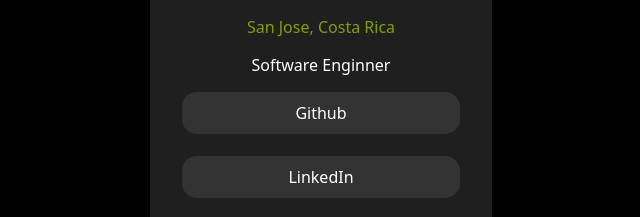
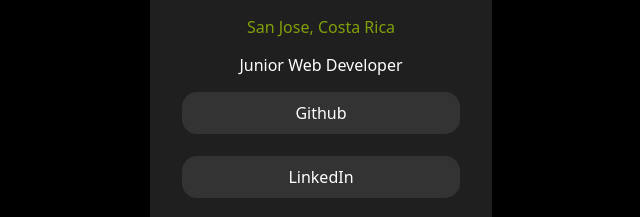
Before and after one commit to 0LHL0/Social-Profile-, a plain HTML site: page index.html in a window 1280 px wide. Shown: the part 313-530 px from the top of the page, 319-959 px from the left. Drawn offline with Linux system fonts and the light colour scheme.

Commit message:
Fix Description

```diff
--- a/index.html
+++ b/index.html
@@ -19,7 +19,7 @@
         <div class="residencia">
             <p>San Jose, Costa Rica</p>
         </div>
-        <p class="descripcion">Software Enginner</p>
+        <p class="descripcion">Junior Web Developer</p>
         <div class="links">
             <a href="https://github.com/0LHL0">Github</a> <br>
             <a href="https://www.linkedin.com/in/leohern%C3%A1ndezloaiza/">LinkedIn</a> <br>
```
